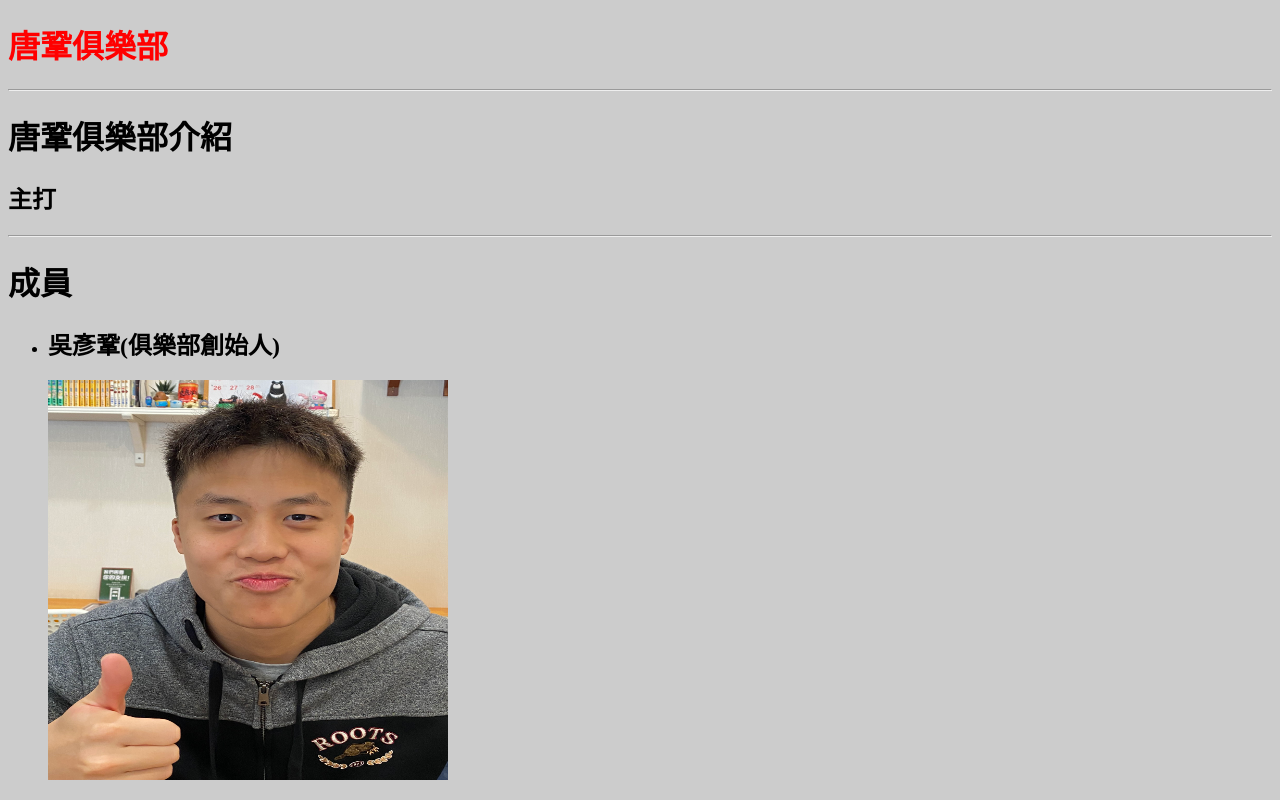
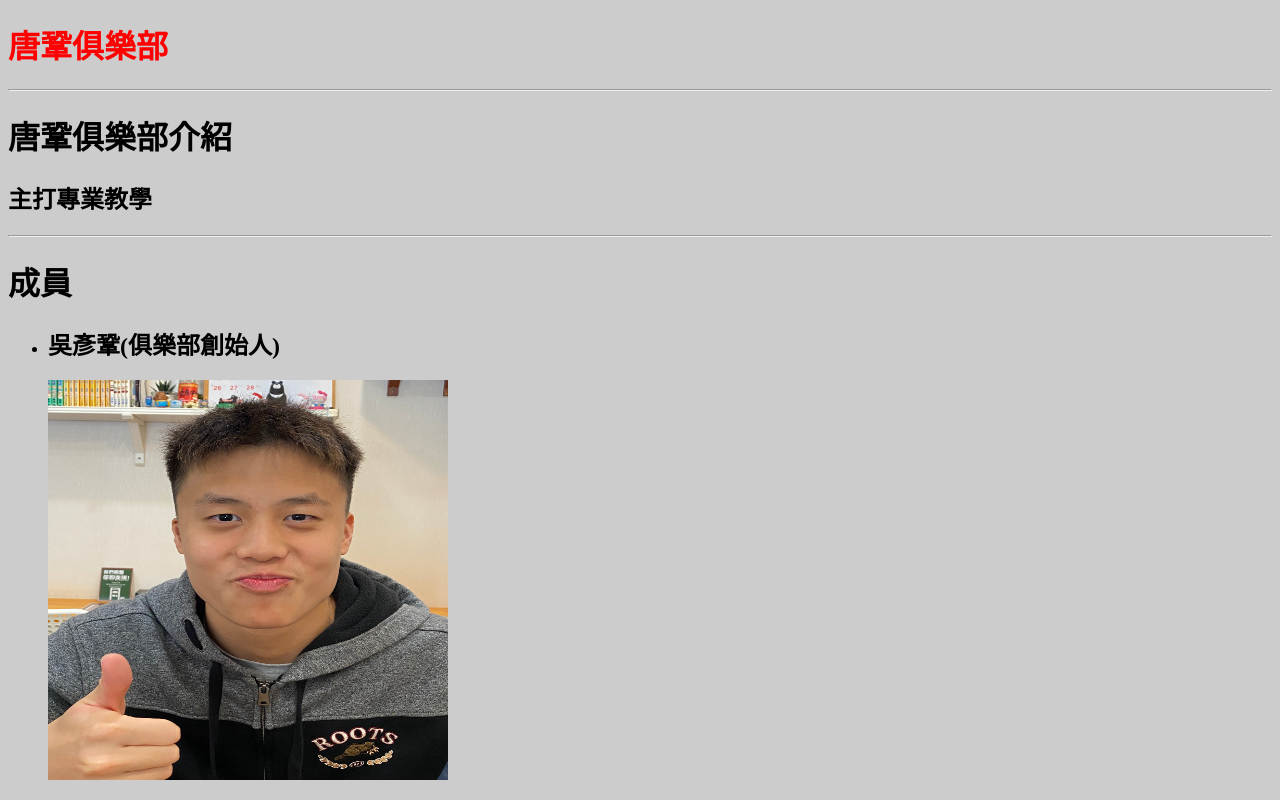
Before and after one commit to ray970225/TMSC, a plain HTML site: page 唐鞏.html in a window 1280 px wide. Shown: the top 800 px of the page. Drawn offline with Linux system fonts and the light colour scheme.

Commit message:
Update 唐鞏.html

```diff
--- a/唐鞏.html
+++ b/唐鞏.html
@@ -12,7 +12,7 @@
    <h1 style= "color: red">唐鞏俱樂部</h1>
    <hr/>
    <h1>唐鞏俱樂部介紹</h1>
-   <h2>主打</h2>
+   <h2>主打專業教學</h2>
 
    <hr>
    <h1>成員</h1>
```
